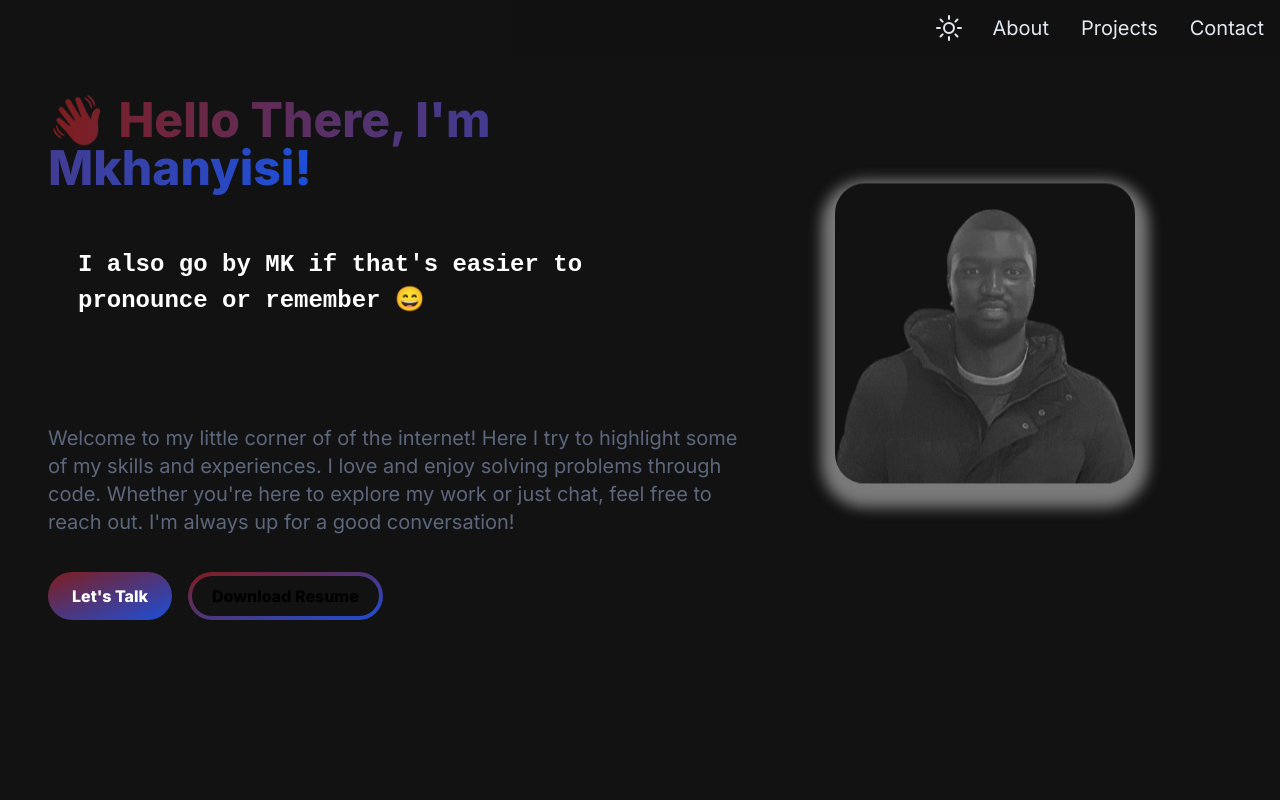
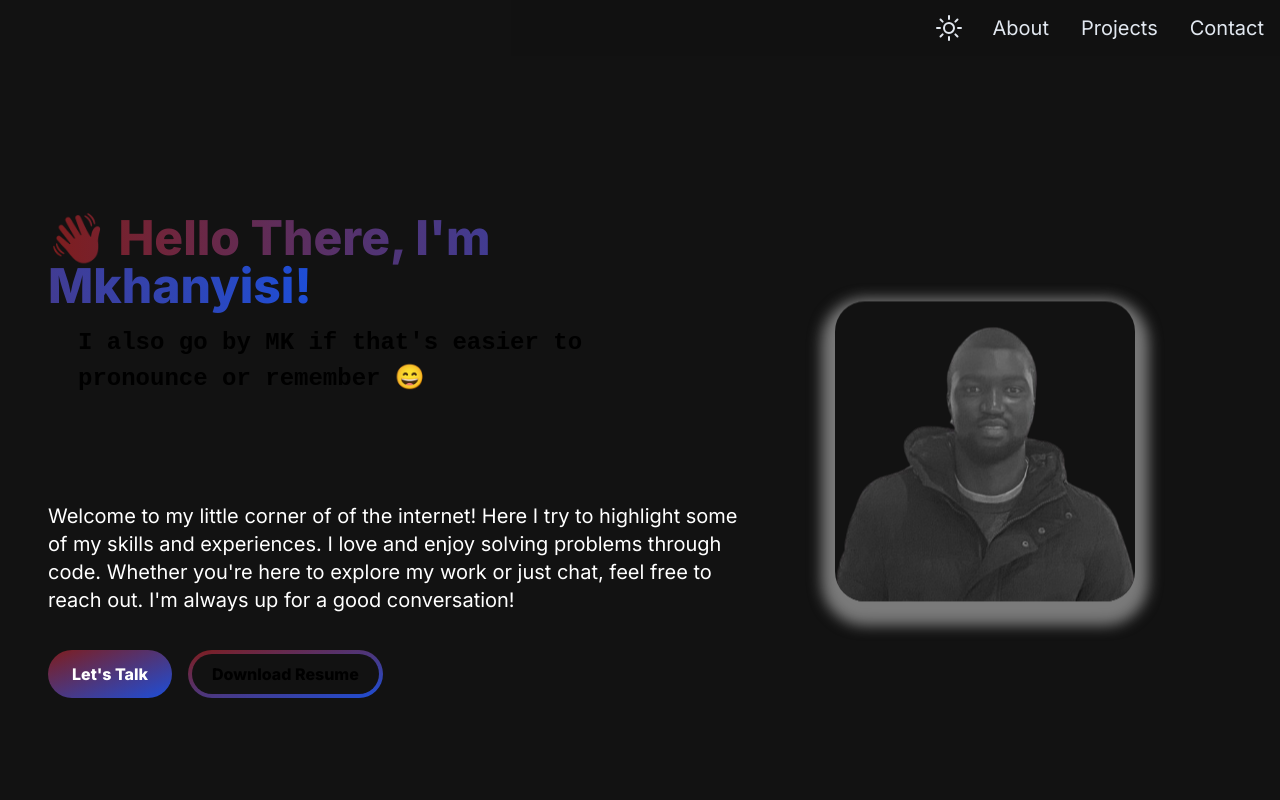
Before and after one commit to mkhanyisig/personal-portfolio, a Next.js app: page / in a window 1280 px wide. Shown: the top 800 px of the page. Built offline with nearby package versions, Linux system fonts and the light colour scheme.

Commit message:
landing page fit on whole screen

```diff
--- a/src/app/components/HeroSection.jsx
+++ b/src/app/components/HeroSection.jsx
@@ -1,14 +1,19 @@
-"use client";
-import React, { useState } from "react";
+import React from "react";
 import Image from "next/image";
 import { TypeAnimation } from "react-type-animation";
 
 const HeroSection = ({ isBackgroundDark, forceUpdateKey }) => {
+  const textColor = isBackgroundDark ? "text-white" : "text-black";
+
   return (
-    <section className={isBackgroundDark ? "bg-[#121212]" : "bg-white"}>
-      <div className="grid grid-cols-1 sm:grid-cols-12">
+    <section
+      className={` ${
+        isBackgroundDark ? "bg-[#121212]" : "bg-white"
+      } h-screen w-full`}
+    >
+      <div className="grid grid-cols-1 sm:grid-cols-12 h-full">
         <div className="col-span-7 lg:col-span-7 place-self-center text-center sm:text-left">
-          <h1 className="py-10 text-white mb4 text-4xl sm:text-5xl lg:text-5xl font-extrabold">
+          <h1 className=" text-white mb4 text-4xl sm:text-5xl lg:text-5xl font-extrabold">
             <span className="text-transparent bg-clip-text bg-gradient-to-r from-red-900 to-blue-700">
               👋 Hello There, I'm Mkhanyisi!
             </span>
@@ -43,7 +48,7 @@ const HeroSection = ({ isBackgroundDark, forceUpdateKey }) => {
                 borderRadius: "10px",
                 fontFamily: "monospace",
                 margin: "0",
-                color: isBackgroundDark ? "white" : "black",
+                color: textColor,
                 background: "transparent",
                 backdropFilter: "blur(90%)",
                 maxHeight: "14rem",
@@ -56,7 +61,7 @@ const HeroSection = ({ isBackgroundDark, forceUpdateKey }) => {
             />
           </div>
 
-          <p className="text-[#5C677D] text-lg lg:text-xl leading-relaxed mb-6">
+          <p className={`${textColor} text-lg lg:text-xl leading-relaxed mb-6`}>
             Welcome to my little corner of of the internet! Here I try to
             highlight some of my skills and experiences. I love and enjoy
             solving problems through code. Whether you're here to explore my
```
